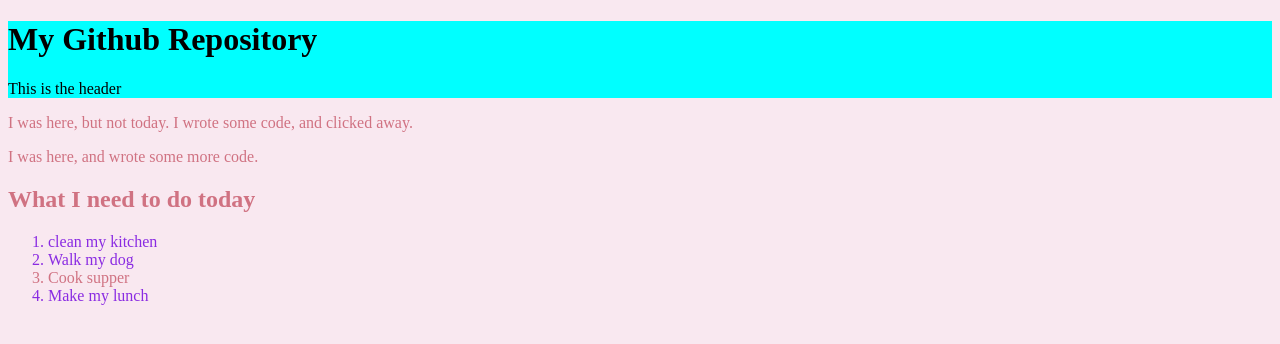
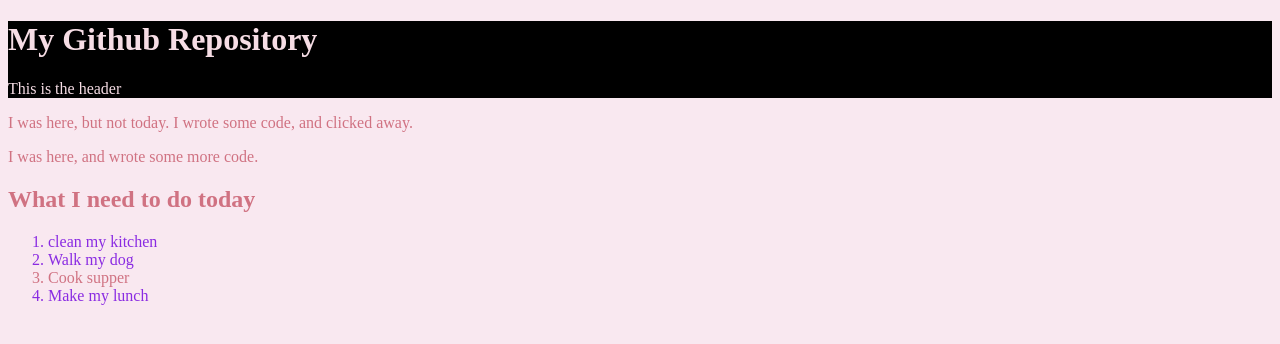
Before and after one commit to KylieAimee/Intermediate-web-repo, a plain HTML site: page index.html in a window 1280 px wide. Drawn offline with Linux system fonts and the light colour scheme.

Commit message:
Change
changed colours for header

```diff
--- a/style.css
+++ b/style.css
@@ -13,6 +13,6 @@ li.personal {
 }
 
 div.header {
-    background-color: aqua;
-    color: black;
+    background-color: rgb(0, 0, 0);
+    color: rgb(246, 221, 229);
 }
```
